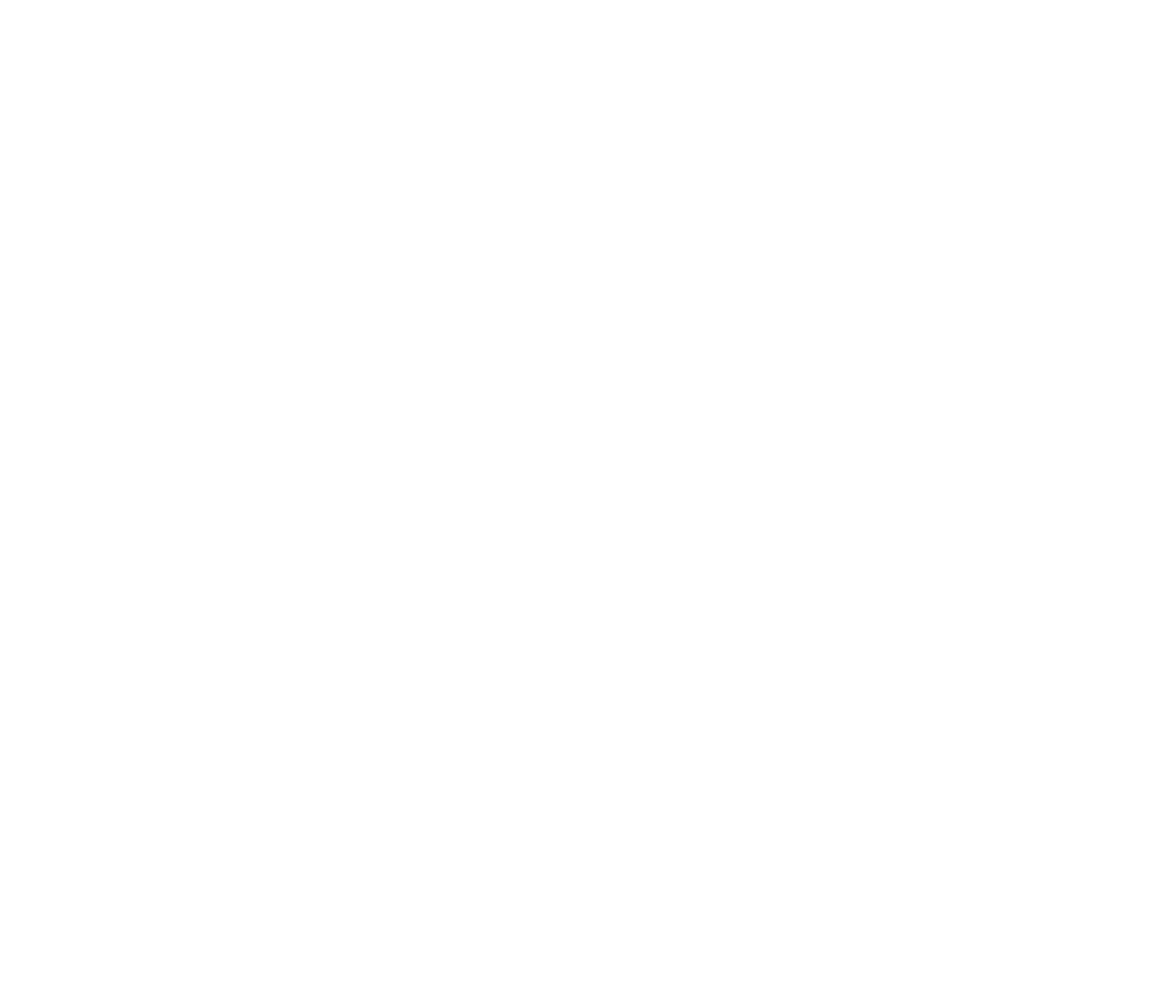
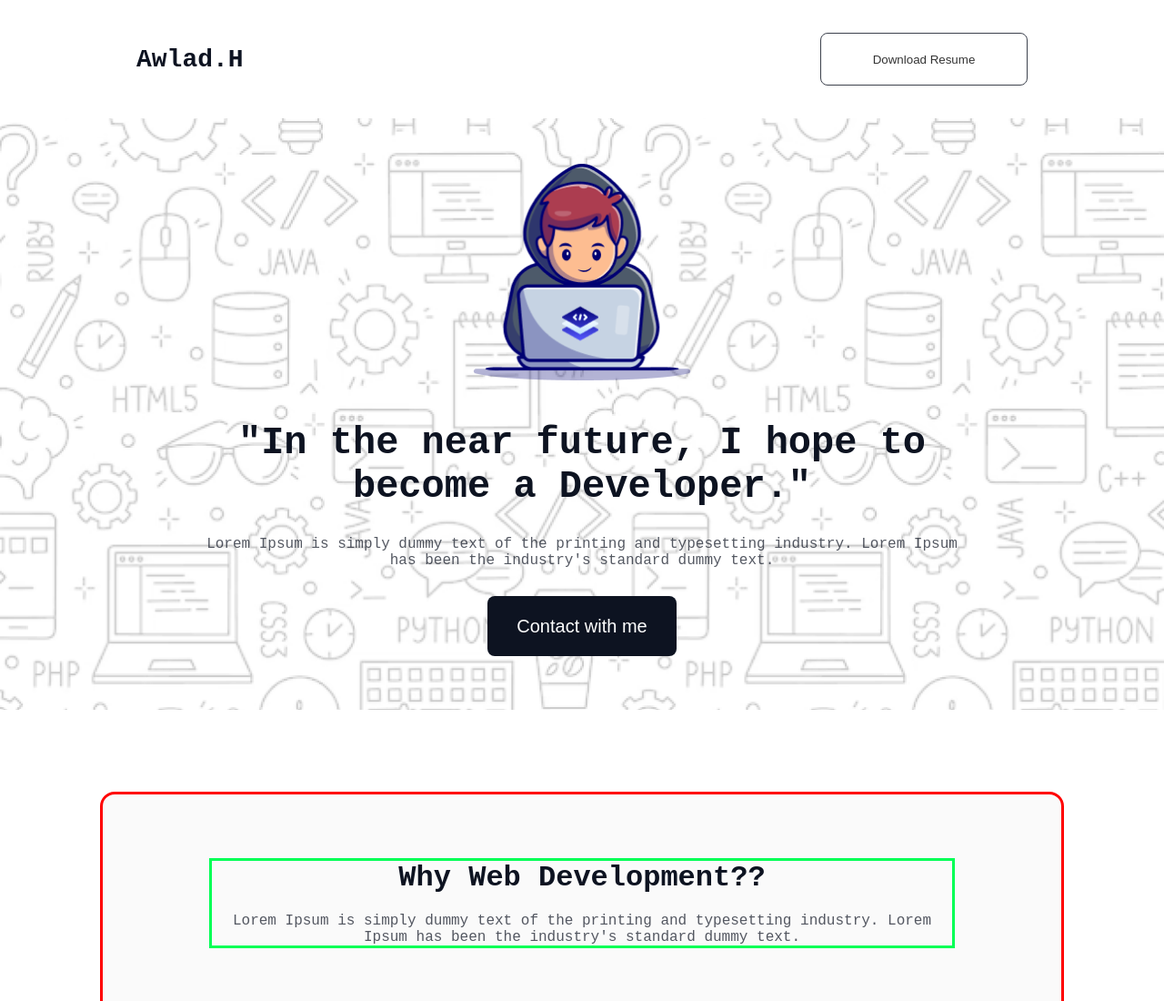
Before and after one commit to Hafiz-Al-Shams/B10A1, a plain HTML site: page index.html in a window 1280 px wide. Shown: the top 1100 px of the page at 91% size. Before the commit the page ends 800 px from the top, so only its background shows below. Drawn offline with Linux system fonts and the light colour scheme; a web font is replaced by a local one.

Commit message:
header done

```diff
--- a/index.html
+++ b/index.html
@@ -1,12 +1,46 @@
 <!DOCTYPE html>
 <html lang="en">
+
 <head>
     <meta charset="UTF-8">
     <meta name="viewport" content="width=device-width, initial-scale=1.0">
-    <title>Document</title>
+    <title>Assignment1</title>
     <link rel="stylesheet" href="style.css">
 </head>
-<body>
 
+<body class="azeret-mono-normal">
+    <header>
+        <nav>
+            <h1 class="heading1">Awlad.H</h1>
+            <button>Download Resume</button>
+        </nav>
+        <div class="banner">
+            <div id="banner-content">
+                <div id="banner-img">
+                    <img src="assets/Group.png" alt="">
+                </div>
+                <h1>"In the near future, I hope to become a Developer."</h1>
+                <p class="paragraph1">Lorem Ipsum is simply dummy text of the printing and typesetting industry. Lorem
+                    Ipsum has been the
+                    industry's standard dummy text.</p>
+                <button>Contact with me</button>
+            </div>
+        </div>
+    </header>
+    <main>
+        <!-- why-WD section starts here -->
+        <section class="why-WD">
+            <div class="why-WD-texts">
+                <h1 class="heading2">Why Web Development??</h1>
+                <p class="paragraph1">Lorem Ipsum is simply dummy text of the printing and typesetting industry. Lorem Ipsum has been the industry's standard dummy text.</p>
+            </div>
+            <div></div>
+            <div></div>
+            <div></div>
+        </section>
+        <!-- why-WD section ends here -->
+    </main>
+    <footer></footer>
 </body>
+
 </html>
--- a/style.css
+++ b/style.css
@@ -0,0 +1,157 @@
+/* font styles */
+@import url('https://fonts.googleapis.com/css2?family=Azeret+Mono:ital,wght@0,100..900;1,100..900&display=swap');
+
+/* weight: Use a value from 100 to 900 */
+
+.azeret-mono-normal {
+    font-family: "Azeret Mono", monospace;
+    font-optical-sizing: auto;
+    font-style: normal;
+}
+
+/* shared styles */
+* {
+    box-sizing: border-box;
+    margin: 0;
+    padding: 0;
+}
+
+.heading1 {
+    color: rgb(13, 19, 33);
+    font-size: 28px;
+    font-weight: 800;
+}
+
+.heading2 {
+    color: rgb(13, 19, 33);
+    font-size: 32px;
+    font-weight: 800;
+}
+
+.paragraph1 {
+    opacity: 0.7;
+    color: rgb(13, 19, 33);
+    font-size: 16px;
+    font-weight: 400;
+}
+
+
+/* header style starts here */
+header {
+    max-width: 100%;
+    height: 780px;
+    margin: 0 auto;
+    /* border: 3px solid red; */
+}
+
+header>nav {
+    height: 130px;
+    /* border: 3px solid rgb(68, 0, 255); */
+    display: flex;
+    justify-content: space-between;
+    align-items: center;
+    padding-left: 150px;
+    padding-right: 150px;
+}
+
+header>nav>button {
+    width: 228px;
+    height: 58px;
+    padding: 17px 24px 17px 24px;
+    border: 1px solid rgb(13, 19, 33);
+    border-radius: 8px;
+    align-items: center;
+    opacity: 0.8;
+    background: transparent;
+    cursor: pointer;
+}
+
+header>nav>button:hover {
+    background-color: rgba(13, 19, 33, 0.172);
+}
+
+header>.banner {
+    height: 650px;
+    /* border: 3px solid rgb(81, 255, 0); */
+    background-image: url('assets/Hero-bg.png');
+    background-repeat: no-repeat;
+    background-size: cover;
+    background-position: center;
+}
+
+header>.banner>#banner-content {
+    max-width: 1000px;
+    height: 100%;
+    margin: 0 auto;
+    /* border: 3px solid rgb(81, 255, 0); */
+    text-align: center;
+    padding: 50px 70px;
+}
+
+#banner-content>#banner-img {
+    margin-bottom: 40px;
+}
+
+#banner-content>#banner-img>img {
+    width: 240px;
+}
+
+#banner-content>h1 {
+    color: rgb(13, 19, 33);
+    font-size: 42px;
+    font-weight: 800;
+    margin-bottom: 30px;
+}
+
+#banner-content>p {
+    margin-bottom: 30px;
+}
+
+#banner-content>button {
+    width: 208px;
+    height: 66px;
+    align-items: center;
+    padding: 21px 24px 21px 24px;
+    border: none;
+    border-radius: 8px;
+    background: rgb(13, 19, 33);
+    color: rgb(255, 255, 255);
+    font-size: 20px;
+    font-weight: 500;
+    cursor: pointer;
+}
+
+#banner-content>button:hover {
+    background-color: rgba(13, 19, 33, 0.793);
+}
+
+
+/* main section style starts here */
+main {
+    max-width: 1060px;
+    margin: 0 auto;
+}
+
+main>section {
+    margin-top: 90px;
+    margin-bottom: 90px;
+    border: 3px solid rgb(255, 0, 0);
+}
+
+/* why-WD section style starts here */
+.why-WD {
+    height: 1390px;
+    padding: 70px 97px 70px 97px;
+    border-radius: 16px;
+    background: rgba(13, 19, 33, 0.02);
+}
+
+.why-WD .why-WD-texts {
+    width: 820px;
+    margin: 0 auto;
+    border: 3px solid rgb(0, 255, 85);
+    text-align: center;
+}
+.why-WD .why-WD-texts>h1{
+    margin-bottom: 20px;
+}
```
Also changed, not shown: assets/Group-3.png (renamed from assets/Group 3.png), assets/Group-4.png (renamed from assets/Group 4.png), assets/linkedin-icon1.png (renamed from assets/linkedin-icon 1.png).
